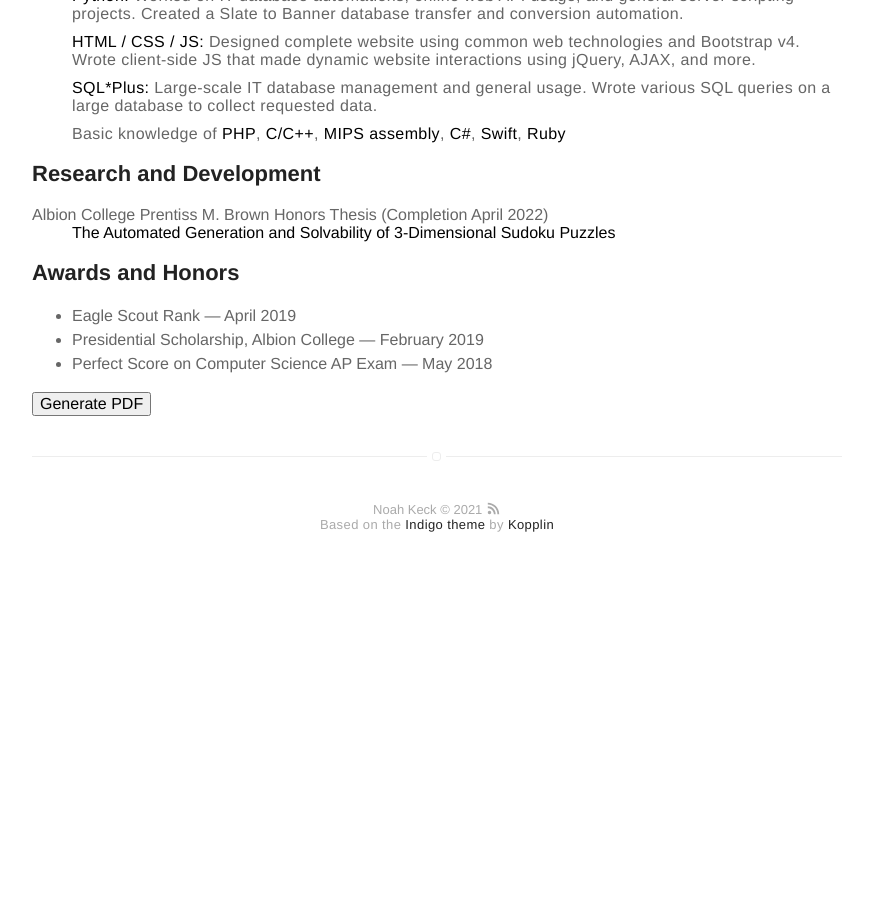
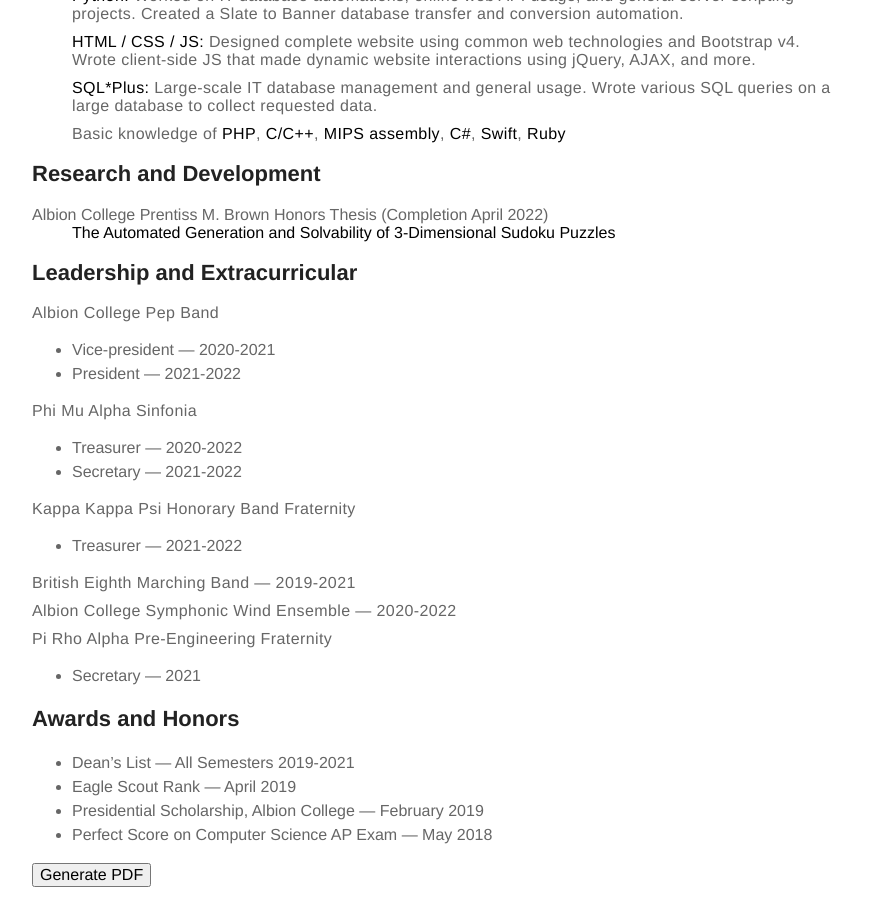
Before and after one commit to noah978/noah978.github.io, a Jekyll site: the page built from resume.md, in a window 1280 px wide and 900 px high, scrolled down 1072 px. Shown: the whole window, without its empty margins (203-1076 px from the left). Built offline with Jekyll 4.4.1, drawn with Linux system fonts in a browser that asks for light colours; before the commit the page ends 1654 px from its top, so only the background shows below that; some of the changed text lies outside the part shown.

Commit message:
Add leadership and extracurriculars to resume

```diff
--- a/resume.md
+++ b/resume.md
@@ -36,8 +35,6 @@
 :   **High School Diploma**; Lone Star High School (Frisco, TX)
 
     STEM Endorsement; GPA 5.247; Rank 18/527
-
-
 
 ## Experience
 
@@ -87,9 +84,29 @@
 Albion College Prentiss M. Brown Honors Thesis (Completion April 2022)
 :   **The Automated Generation and Solvability of 3-Dimensional Sudoku Puzzles**
 
+## Leadership and Extracurricular
+
+Albion College Pep Band
+* Vice-president — 2020-2021
+* President — 2021-2022
+
+Phi Mu Alpha Sinfonia
+* Treasurer — 2020-2022
+* Secretary — 2021-2022
+
+Kappa Kappa Psi Honorary Band Fraternity
+* Treasurer — 2021-2022
+
+British Eighth Marching Band — 2019-2021
+
+Albion College Symphonic Wind Ensemble — 2020-2022
+
+Pi Rho Alpha Pre-Engineering Fraternity
+* Secretary — 2021
 
 ## Awards and Honors
 
+* Dean's List — All Semesters 2019-2021
 * Eagle Scout Rank — April 2019
 * Presidential Scholarship, Albion College — February 2019
 * Perfect Score on Computer Science AP Exam — May 2018
```
Also changed, not shown: other parts of resume.md (+1 -2 lines).
